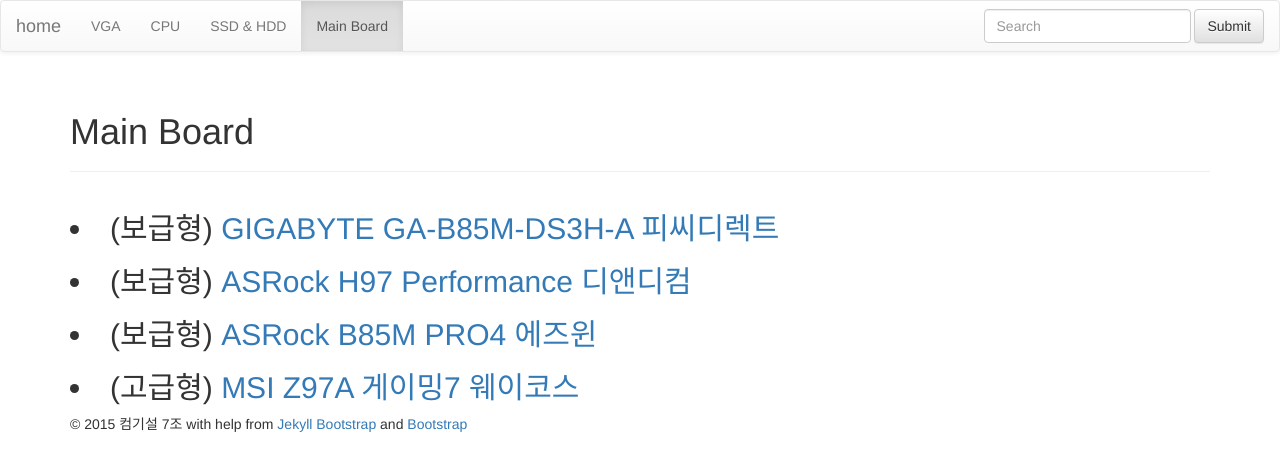
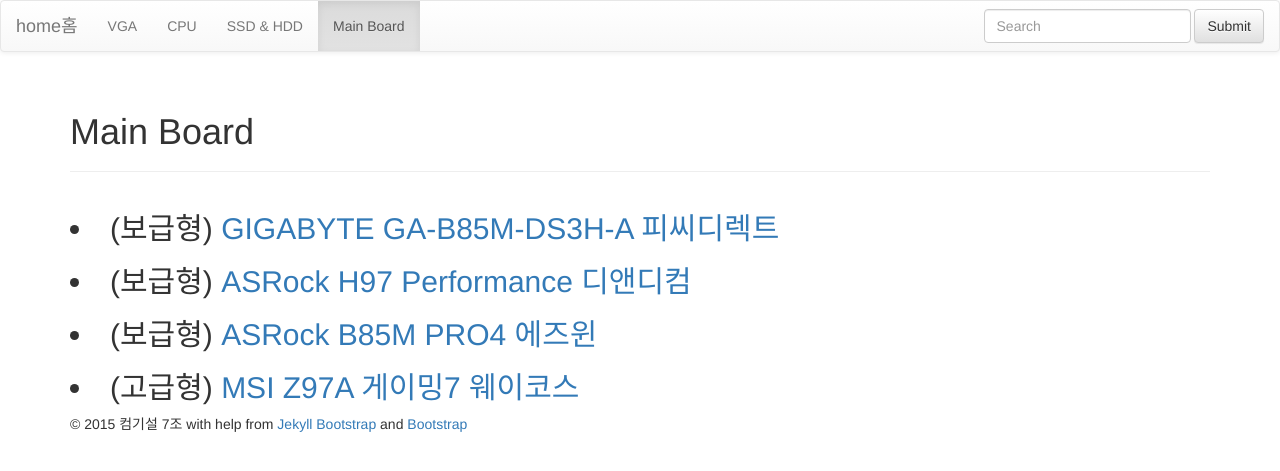
Before and after one commit to kutchoiwjun92/kutchoiwjun92.github.com, a Jekyll site: the page built from tags.html, in a window 1280 px wide. Shown: the top 471 px of the page. Built offline with Jekyll 4.4.1, drawn with Linux system fonts in a browser that asks for light colours; nearby versions of some CDN libraries; library files that are not in the unit come from our copies.

Commit message:
Update _config.yml

```diff
--- a/_config.yml
+++ b/_config.yml
@@ -8,7 +8,7 @@
 # Themes are encouraged to use these universal variables
 # so be sure to set them if your theme uses them.
 #
-title : home
+title : home홈
 tagline: Site Tagline
 author :
   name : 컴기설 7조
```
